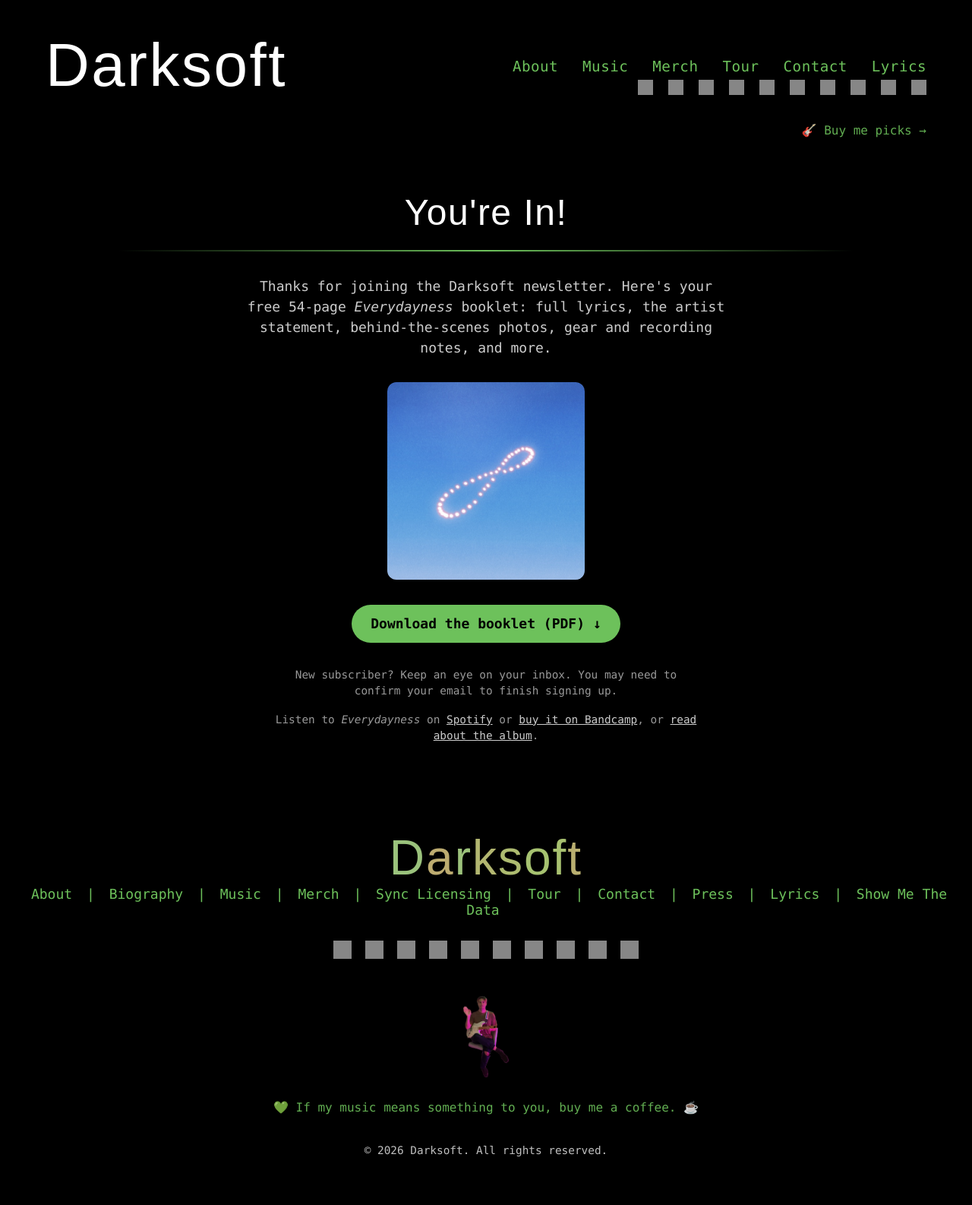
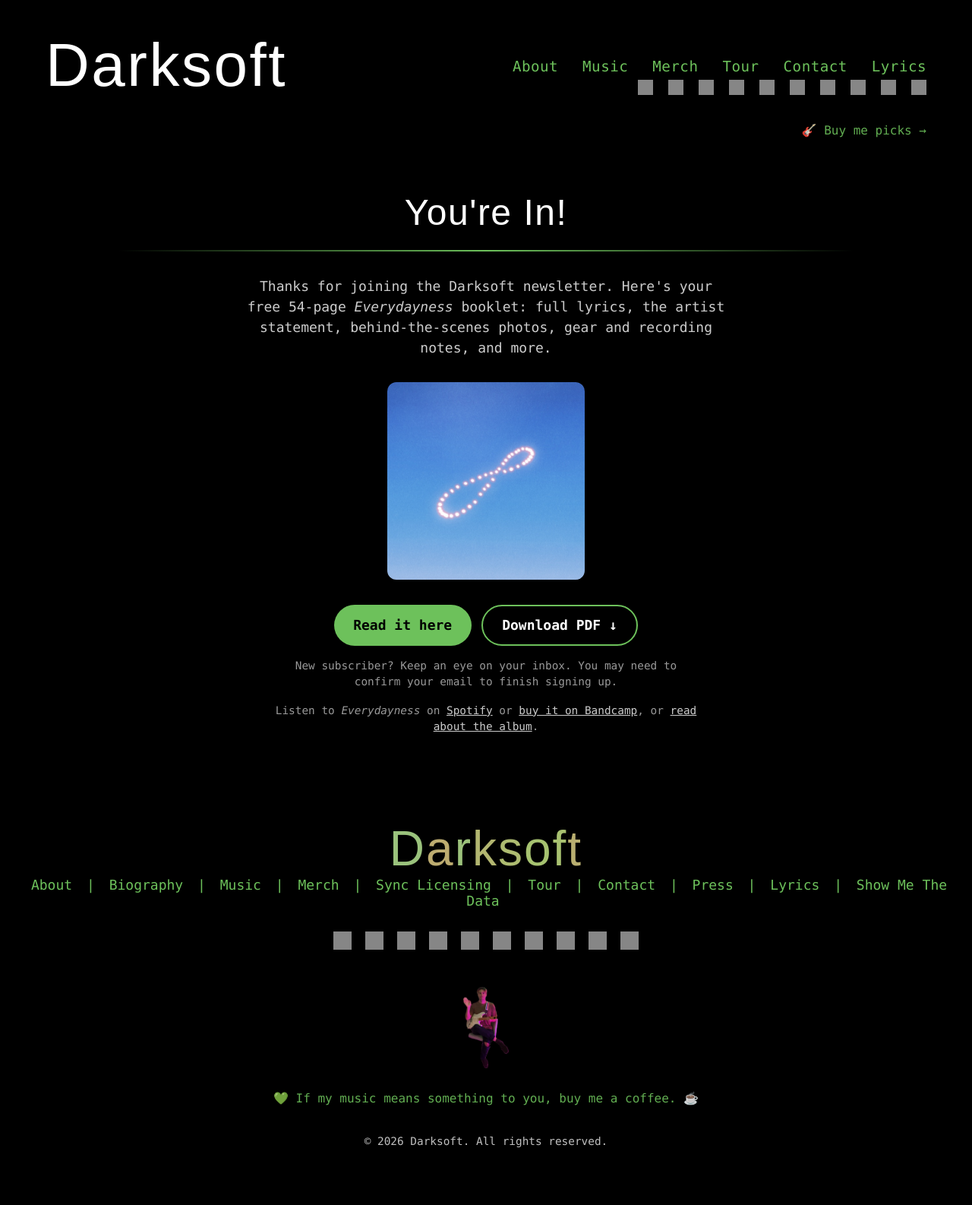
Before and after one commit to darks0ft/website, a Jekyll site: the page built from welcome.html, in a window 1280 px wide. Shown: the whole page at 76% size. Built offline with Jekyll 4.4.1, drawn with Linux system fonts in a browser that asks for light colours; some web fonts are replaced; grey boxes are pictures that could not be loaded.

Commit message:
Welcome page: read the booklet in the browser (PDF.js viewer)

```diff
--- a/style.css
+++ b/style.css
@@ -1798,3 +1798,67 @@
   color: #999;
   line-height: 1.5;
 }
+
+/* Welcome page: in-browser booklet viewer */
+.welcome-actions {
+  display: flex;
+  flex-wrap: wrap;
+  justify-content: center;
+  gap: 0.8rem;
+  margin: 1.8rem 0 1rem;
+}
+
+.welcome-actions .welcome-download {
+  margin: 0;
+}
+
+button.welcome-download {
+  border: 0;
+  font: inherit;
+  font-weight: bold;
+  cursor: pointer;
+}
+
+.welcome-download-secondary,
+.welcome-download-secondary:visited {
+  background: transparent;
+  border: 2px solid #6dc15b;
+  color: #fff;
+}
+
+.booklet-viewer {
+  max-width: 760px;
+  margin: 2.5rem auto 0;
+  scroll-margin-top: 1rem;
+}
+
+.booklet-status {
+  font-size: 0.85rem;
+  color: #999;
+  margin-bottom: 0.8rem;
+}
+
+.booklet-pages {
+  display: flex;
+  flex-direction: column;
+  gap: 1rem;
+}
+
+.booklet-page {
+  width: 100%;
+  background: #1e1e1e;
+  border-radius: 8px;
+  overflow: hidden;
+  box-shadow: 0 2px 8px rgba(0, 0, 0, 0.5);
+}
+
+.booklet-page canvas {
+  display: block;
+  width: 100%;
+  height: 100%;
+}
+
+.booklet-footer {
+  margin-top: 1.2rem;
+  font-size: 0.9rem;
+}
--- a/welcome.html
+++ b/welcome.html
@@ -28,7 +28,22 @@
 
     <img class="welcome-cover" src="/assets/{{ album.artwork | escape }}" alt="Everydayness album artwork" width="320" height="320">
 
-    <p><a class="welcome-download" href="{{ site.data.reward.pdf }}" download>Download the booklet (PDF) ↓</a></p>
+    <p class="welcome-actions">
+      <button type="button" class="welcome-download welcome-read" id="read-booklet">Read it here</button>
+      <a class="welcome-download welcome-download-secondary" href="{{ site.data.reward.pdf }}" download>Download PDF ↓</a>
+    </p>
+
+    <!-- In-browser booklet viewer (PDF.js). Loads only when "Read it here" is
+         clicked, then renders each page as it scrolls into view. -->
+    <div class="booklet-viewer" id="booklet-viewer" hidden>
+      <p class="booklet-status" id="booklet-status" role="status">Loading booklet…</p>
+      <div class="booklet-pages" id="booklet-pages"></div>
+      <p class="booklet-footer">
+        <a href="{{ site.data.reward.pdf }}" target="_blank" rel="noopener">Open full screen</a>
+        &nbsp;•&nbsp;
+        <a href="{{ site.data.reward.pdf }}" download>Download PDF</a>
+      </p>
+    </div>
 
     <p class="welcome-note">
       New subscriber? Keep an eye on your inbox. You may need to confirm your email to finish signing up.
@@ -42,6 +57,66 @@
     </p>
   </section>
 
+  <script type="module">
+    const PDFJS = "https://cdnjs.cloudflare.com/ajax/libs/pdf.js/4.10.38";
+    const PDF_URL = {{ site.data.reward.pdf | jsonify }};
+    const button = document.getElementById("read-booklet");
+    const viewer = document.getElementById("booklet-viewer");
+    const pagesEl = document.getElementById("booklet-pages");
+    const statusEl = document.getElementById("booklet-status");
+    let started = false;
+
+    button.addEventListener("click", async () => {
+      viewer.hidden = false;
+      viewer.scrollIntoView({ behavior: "smooth", block: "start" });
+      if (started) return;
+      started = true;
+      button.textContent = "Reading below ↓";
+      try {
+        const pdfjs = await import(`${PDFJS}/pdf.min.mjs`);
+        pdfjs.GlobalWorkerOptions.workerSrc = `${PDFJS}/pdf.worker.min.mjs`;
+        // Range requests: only fetch the bytes needed for pages being viewed
+        const pdf = await pdfjs.getDocument({ url: PDF_URL, disableAutoFetch: true, rangeChunkSize: 524288 }).promise;
+        const first = await pdf.getPage(1);
+        const base = first.getViewport({ scale: 1 });
+        statusEl.textContent = `${pdf.numPages} pages`;
+
+        // One placeholder per page, sized to the page's aspect ratio
+        const slots = [];
+        for (let n = 1; n <= pdf.numPages; n++) {
+          const slot = document.createElement("div");
+          slot.className = "booklet-page";
+          slot.style.aspectRatio = `${base.width} / ${base.height}`;
+          slot.dataset.page = n;
+          slot.setAttribute("aria-label", `Page ${n} of ${pdf.numPages}`);
+          pagesEl.appendChild(slot);
+          slots.push(slot);
+        }
+
+        const render = async (slot) => {
+          if (slot.dataset.rendered) return;
+          slot.dataset.rendered = "1";
+          const page = await pdf.getPage(Number(slot.dataset.page));
+          const ratio = Math.min(window.devicePixelRatio || 1, 2);
+          const viewport = page.getViewport({ scale: (slot.clientWidth / page.getViewport({ scale: 1 }).width) * ratio });
+          const canvas = document.createElement("canvas");
+          canvas.width = viewport.width;
+          canvas.height = viewport.height;
+          slot.appendChild(canvas);
+          await page.render({ canvasContext: canvas.getContext("2d"), viewport }).promise;
+        };
+
+        const io = new IntersectionObserver((entries) => {
+          entries.forEach((e) => { if (e.isIntersecting) { render(e.target); io.unobserve(e.target); } });
+        }, { rootMargin: "800px 0px" });
+        slots.forEach((s) => io.observe(s));
+      } catch (err) {
+        statusEl.innerHTML = `Couldn't open the booklet here. <a href="${PDF_URL}" target="_blank" rel="noopener">Open the PDF</a> instead.`;
+        console.error(err);
+      }
+    });
+  </script>
+
   {% include footer.html %}
 
 </body>
```
